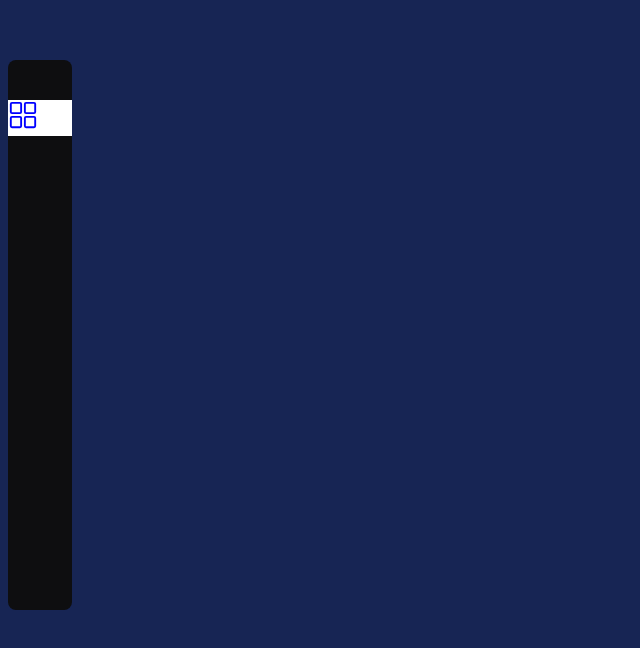
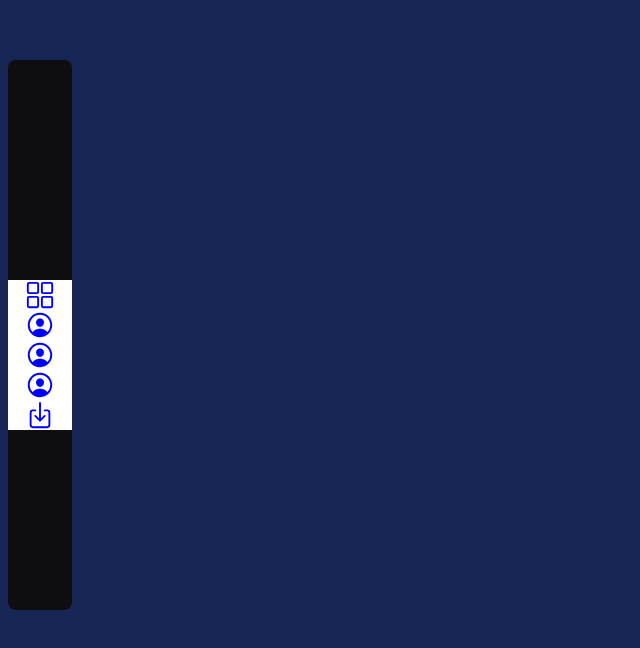
Before and after one commit to DC-21/smart-contracts-blockchain-webapp, a React (Vite) app in the folder client/: page / in a window 1280 px wide. Shown: the part 150-798 px from the top of the page, without its empty margins (0-640 px from the left). Built offline with nearby package versions, Linux system fonts and the light colour scheme; what @thirdweb-dev/react would draw is missing.

Commit message:
first commit

```diff
--- a/client/src/components/Sidebar.jsx
+++ b/client/src/components/Sidebar.jsx
@@ -3,9 +3,21 @@ import React from 'react';
 const Sidebar = () => {
   return (
     <div className='w-16 rounded-lg pt-10 flex fixed bottom-10 left-2 h-[550px] bg-[#0e0e10]'>
-        <div className='w-full h-full flex flex-col'>
-            <a className='bg-white justify-center'>
+        <div className='w-full justify-center h-full flex flex-col'>
+            <a className='bg-white flex justify-center'>
             <ion-icon name="grid-outline"></ion-icon>
+            </a>
+            <a className='bg-white flex justify-center'>
+            <ion-icon name="person-circle-outline"></ion-icon>
+            </a>
+            <a className='bg-white flex justify-center'>
+            <ion-icon name="person-circle-outline"></ion-icon>
+            </a>
+            <a className='bg-white flex justify-center'>
+            <ion-icon name="person-circle-outline"></ion-icon>
+            </a>
+            <a className='bg-white flex justify-center'>
+            <ion-icon name="download-outline"></ion-icon>
             </a>
         </div>
     </div>
```
